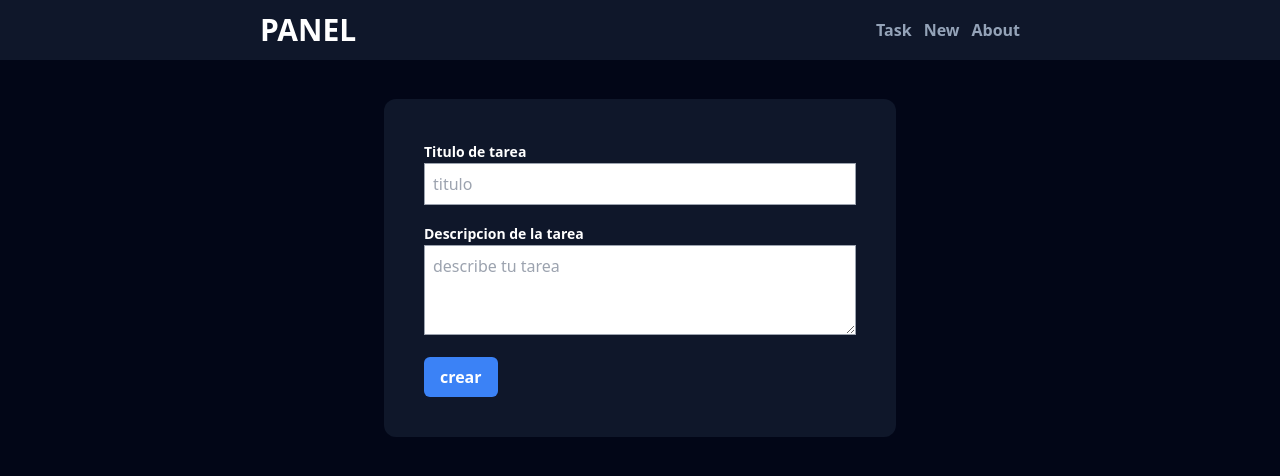
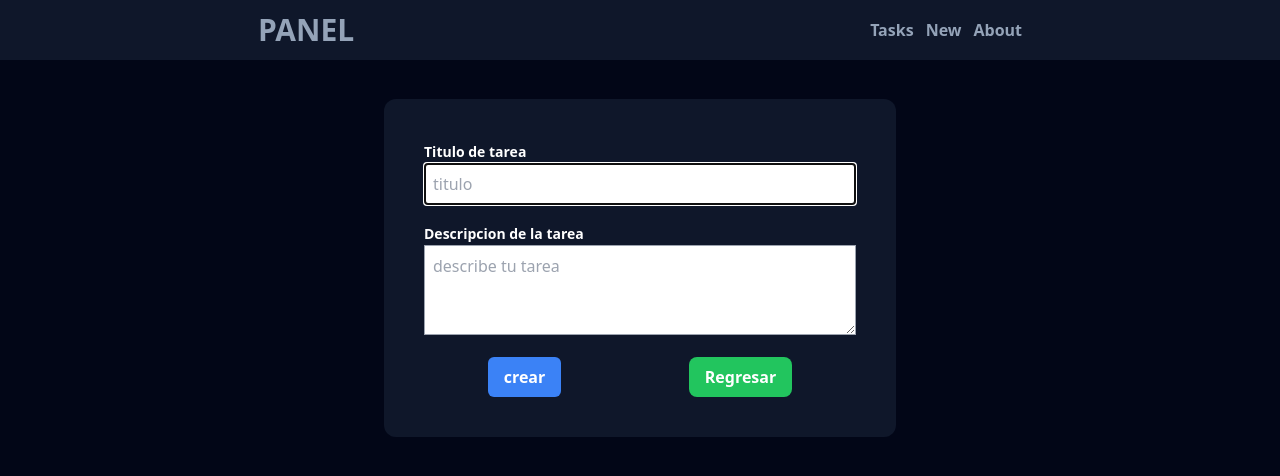
Before and after one commit to jefri1234/crud-next, a Next.js app: page /new in a window 1280 px wide. Shown: the top 476 px of the page. Built offline with nearby package versions, Linux system fonts and the light colour scheme.

Commit message:
modified design and added conten in some routes

```diff
--- a/src/app/new/page.jsx
+++ b/src/app/new/page.jsx
@@ -1,6 +1,7 @@
 "use client"
 import { useRouter } from "next/navigation"
 import { useEffect, useState } from "react";
+import Link from "next/link";
 //import handleForm from "./handleForm"//de este archivo importamos esa funcion o componente
 
 function NewPage() {
@@ -9,7 +10,6 @@ function NewPage() {
   const router = useRouter()
   const [title, setTitle] = useState("");
   const [description, setDescription] = useState("");
-
   //-------------------------------------------------------------------------------------------
 
   //funcion para guardar los datos a la base de datos mediante el formulario
@@ -38,6 +38,7 @@ function NewPage() {
     console.log(data)
     //una ves creado o realizado que se debio hacer redireccion a inicio
     router.push("/")
+    router.refresh()
   }
   console.log("valor del estado", title)
   //..................................................................................................
@@ -66,6 +67,7 @@ function NewPage() {
           placeholder="titulo"
           // capturando el valor con la funcion setTitle del UseState
           onChange={(e) => setTitle(e.target.value)}
+          autoFocus
         />
 
         <label htmlFor="description" className="font-bold text-sm">
@@ -79,9 +81,12 @@ function NewPage() {
           // capturando el valor con la funcion setDescription del UseState
           onChange={(e) => setDescription(e.target.value)}
         ></textarea>
-        <button className="bg-blue-500 hover:bg-blue-700 text-white font-bold py-2 px-4 rounded-md">
+       <div className="flex justify-around items-center">
+       <button className="bg-blue-500 hover:bg-blue-700 text-white font-bold py-2 px-4 rounded-md">
           crear
         </button>
+        <Link href="/" className=" bg-green-500 hover:bg-green-700 text-white font-bold py-2 px-4 rounded-lg  ">Regresar</Link>
+       </div>
       </form>
     </div>
 
--- a/src/app/tasks/edit/[id]/page.jsx
+++ b/src/app/tasks/edit/[id]/page.jsx
@@ -1,6 +1,7 @@
 "use client"
 import { useRouter } from "next/navigation"
 import { useEffect, useState } from "react";
+import Link from "next/link"
 //import handleForm from "./handleForm"//de este archivo importamos esa funcion o componente
 
 //params es un objeto
@@ -91,15 +92,12 @@ function TaskEdit({ params }) {
         ></textarea>
         <div className=" flex justify-between">
         <button type="submit" className=" bg-blue-500 hover:bg-blue-700 text-white font-bold py-2 px-4 rounded-md">Actualizar</button>
-
+        <Link  href="/" className=" bg-green-500 hover:bg-green-700 text-white font-bold py-2 px-4 rounded-md">Regresar</Link>
         <button type="button" className=" bg-red-500 hover:bg-red-700 text-white font-bold py-2 px-4 rounded-md"
           onClick={async()=>{
               const res=await fetch('/api/tasks/'+params.id,{
                   method:"DELETE"
               })
-
-
-
               const data= res.json()
               console.log({
                   "message":"task eliminado",
--- a/src/components/navBar.jsx
+++ b/src/components/navBar.jsx
@@ -4,10 +4,12 @@ function NavBar() {
     return (
         <nav className=" bg-slate-900 ">
             <div className=" container mx-auto flex justify-around items-center py-3">
-                <h3 className=" font-bold text-3xl">PANEL </h3>
+                <Link href='/' className=" text-slate-400 hover:text-slate-300">
+                    <h3 className=" font-bold text-3xl">PANEL </h3>
+                </Link>
                 <ul className=" flex justify-between gap-3 font-bold">
                     <li>
-                        <Link href='/' className=" text-slate-400 hover:text-slate-300">Task</Link>
+                        <Link href='/' className=" text-slate-400 hover:text-slate-300">Tasks</Link>
                     </li>
                     <li>
                         <Link href='/new' className=" text-slate-400 hover:text-slate-300">New</Link>
```
Also changed, not shown: 2 other files (tests, documents, lock files or other folders).
